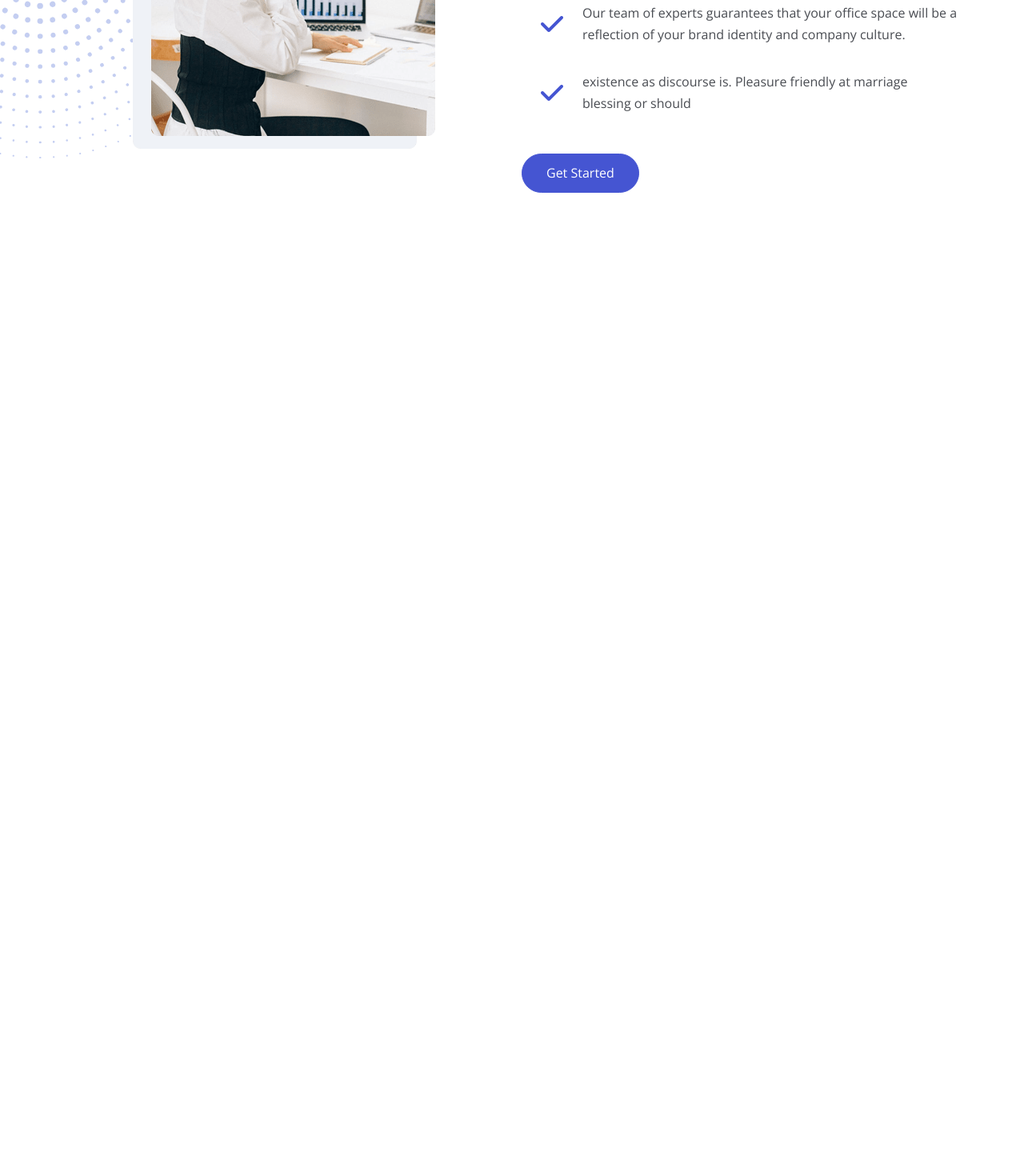
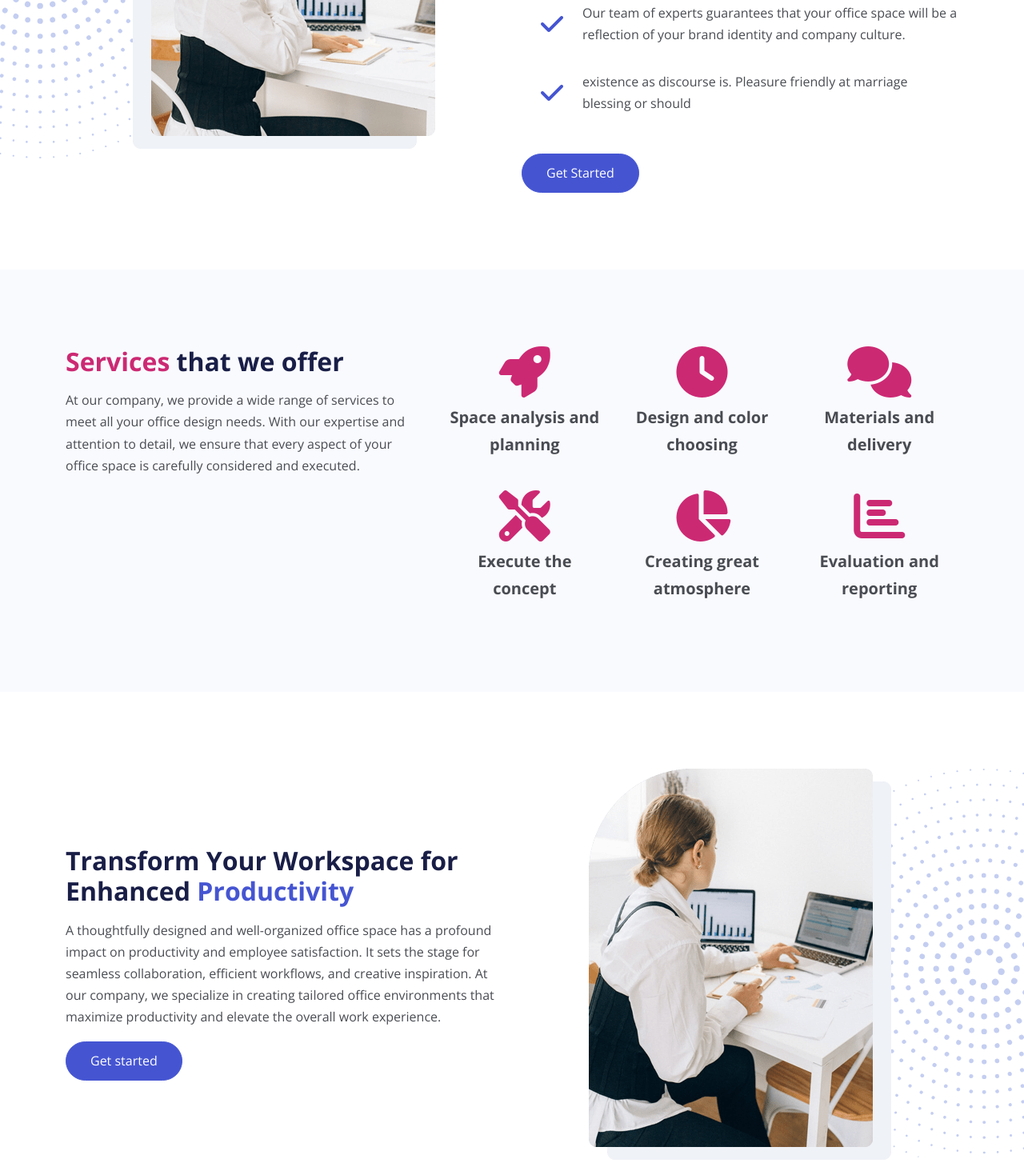
Before and after one commit to gitdeepaks/Customize-Office-website, a website: page index.html in a window 1280 px wide. Shown: the part 1850-3314 px from the top of the page at 80% size. Before the commit the page ends 2187 px from the top, so only its background shows below. Drawn offline with nearby package versions, Linux system fonts and the light colour scheme; files that its build step writes are made by us from their sources.

Commit message:
new commit 🚀

```diff
--- a/index.html
+++ b/index.html
@@ -206,6 +206,119 @@
       </div>
     </section>
 
+    <!-- Services -->
+    <section id="services" class="services cards-1 bg-light py-6">
+      <div class="container">
+        <div class="row">
+          <div class="col-lg-5">
+            <div class="text-container">
+              <h2>
+                <span class="text-secondary">Services</span> that we offer
+              </h2>
+              <p>
+                At our company, we provide a wide range of services to meet all
+                your office design needs. With our expertise and attention to
+                detail, we ensure that every aspect of your office space is
+                carefully considered and executed.
+              </p>
+            </div>
+          </div>
+          <div class="col-lg-7">
+            <div class="row mb-4">
+              <div
+                class="col-md-4 d-flex flex-column align-items-center text-center"
+              >
+                <span class="fas fa-rocket text-secondary fa-4x mb-2"></span>
+                <p class="fs-5 fw-bold">Space analysis and planning</p>
+              </div>
+              <div
+                class="col-md-4 d-flex flex-column align-items-center text-center"
+              >
+                <span class="fas fa-clock text-secondary fa-4x mb-2"></span>
+                <p class="fs-5 fw-bold">Design and color choosing</p>
+              </div>
+              <div
+                class="col-md-4 d-flex flex-column align-items-center text-center"
+              >
+                <span class="fas fa-comments text-secondary fa-4x mb-2"></span>
+                <p class="fs-5 fw-bold">Materials and delivery</p>
+              </div>
+            </div>
+            <div class="row">
+              <div
+                class="col-md-4 d-flex flex-column align-items-center text-center"
+              >
+                <span class="fas fa-tools text-secondary fa-4x mb-2"></span>
+                <p class="fs-5 fw-bold">Execute the concept</p>
+              </div>
+              <div
+                class="col-md-4 d-flex flex-column align-items-center text-center"
+              >
+                <span class="fas fa-chart-pie text-secondary fa-4x mb-2"></span>
+                <p class="fs-5 fw-bold">Creating great atmosphere</p>
+              </div>
+              <div
+                class="col-md-4 d-flex flex-column align-items-center text-center"
+              >
+                <span class="fas fa-chart-bar text-secondary fa-4x mb-2"></span>
+                <p class="fs-5 fw-bold">Evaluation and reporting</p>
+              </div>
+            </div>
+          </div>
+        </div>
+      </div>
+    </section>
+
+    <!-- Details 2 -->
+    <section class="details-2 position-relative my-6 overflow-hidden">
+      <img
+        class="decoration-star position-absolute z-0"
+        src="images/decoration-star.svg"
+        alt=""
+      />
+      <div class="container position-relative z-3">
+        <div class="row">
+          <div class="col-lg-6 col-xl-6">
+            <div class="mt-6">
+              <h2>
+                Transform Your Workspace for Enhanced
+                <span class="text-primary">Productivity</span>
+              </h2>
+              <p>
+                A thoughtfully designed and well-organized office space has a
+                profound impact on productivity and employee satisfaction. It
+                sets the stage for seamless collaboration, efficient workflows,
+                and creative inspiration. At our company, we specialize in
+                creating tailored office environments that maximize productivity
+                and elevate the overall work experience.
+              </p>
+              <a class="btn btn-primary" href="article.html">Get started</a>
+            </div>
+          </div>
+          <div class="col-lg-6 col-xl-6">
+            <div class="image-container d-flex justify-content-center">
+              <img class="img-fluid" src="images/details-2.png" alt="" />
+            </div>
+          </div>
+        </div>
+      </div>
+    </section>
+
+    <!-- Invitation -->
+    <section class="invitation bg-light py-6 text-center">
+      <div class="container">
+        <div class="row">
+          <div class="col-lg-8 offset-lg-2">
+            <h4>
+              Our team of highly skilled designers and interior construction
+              workers can deliver above your level of expections
+            </h4>
+            <a class="btn btn-secondary" href="#contact">Get Quote</a>
+          </div>
+        </div>
+      </div>
+    </section>
+
     <!-- JavaScript -->
 
     <script src="js/bootstrap.bundle.min.js"></script>
--- a/scss/styles.scss
+++ b/scss/styles.scss
@@ -40,6 +40,10 @@
   width: 500px;
 }
 
+.details-2 .decoration-star {
+  right: -200px;
+  width: 500px;
+}
 /*** Media Queries ***/
 
 @media (max-width: 992px) {
@@ -76,3 +80,30 @@
     font-size: 17px;
   }
 }
+
+@media (max-width: 992px) {
+  //...
+
+  .services .col-md-4 {
+    border-bottom: 1px #ccc solid;
+    margin: 7px 0;
+  }
+}
+
+/*** Media Queries ***/
+
+@media (max-width: 992px) {
+  .details-2 {
+    margin-top: 0 !important;
+  }
+
+  .details-2 .image-container {
+    margin-top: 30px;
+  }
+
+  .details-2 .decoration-star {
+    top: 300px;
+    right: -200px;
+    width: 500px;
+  }
+}
```
